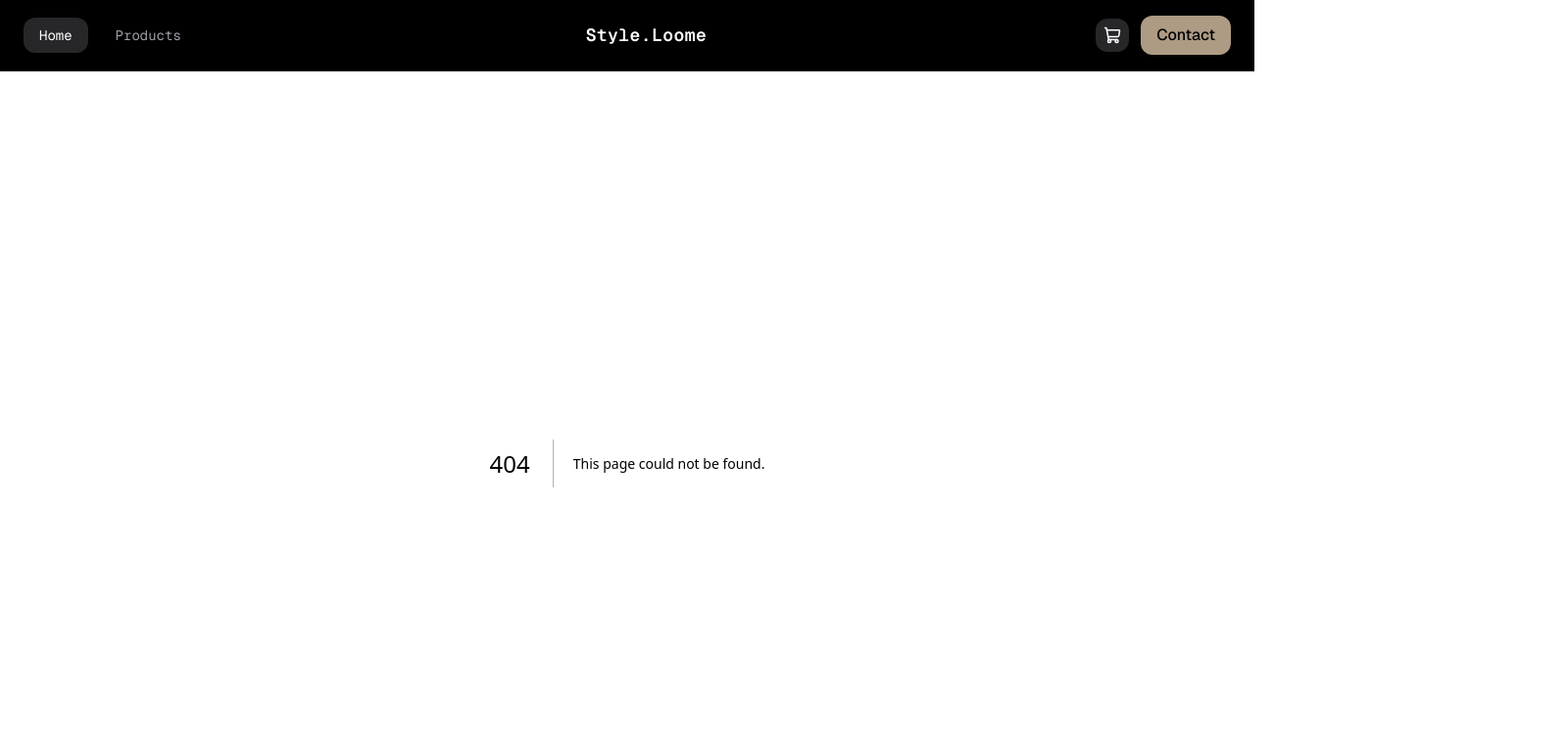
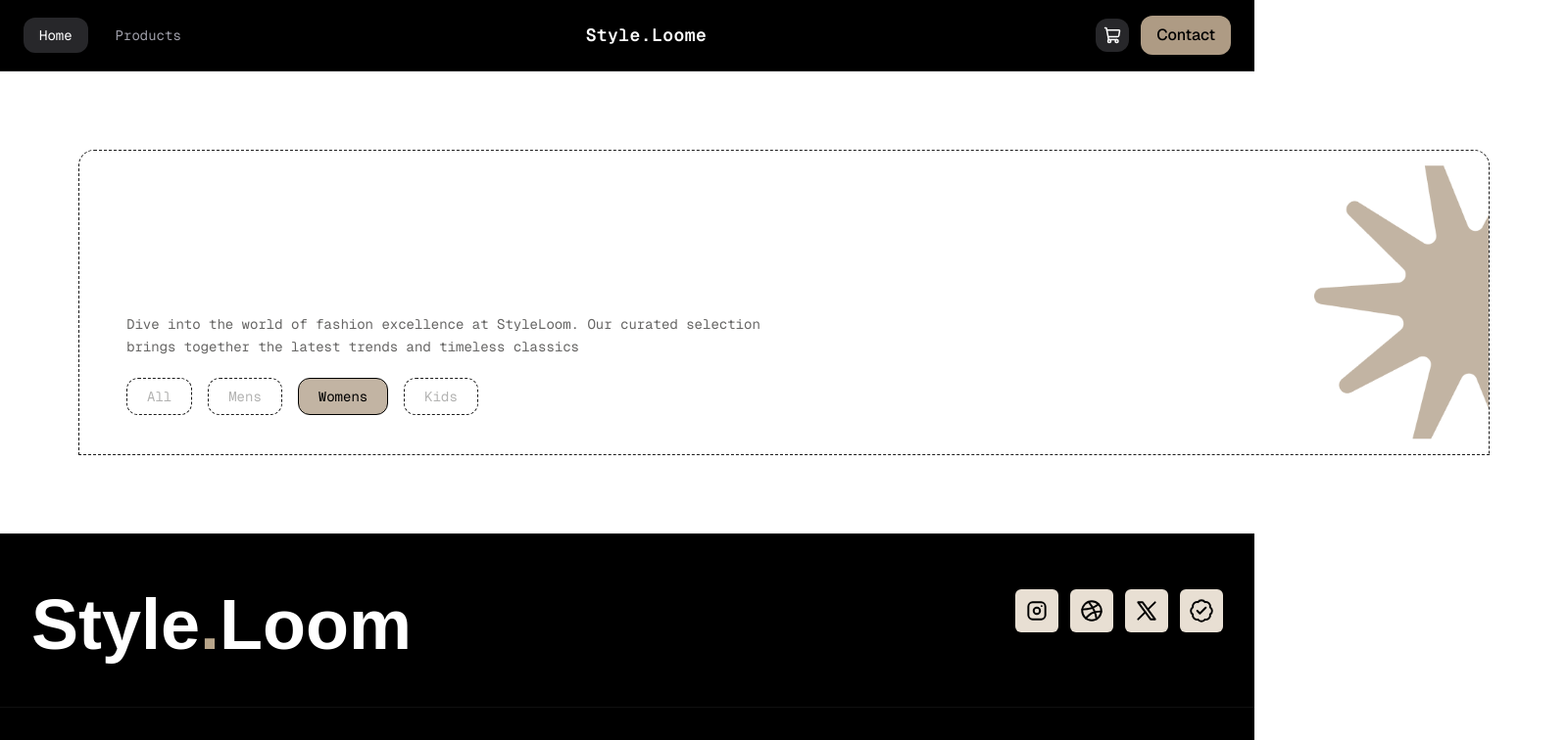
Before and after one commit to m1tywaflow/style-loome, a Next.js app: page /products in a window 1280 px wide. Before the commit this address had no page. Shown: the top 756 px of the page at 98% size, 1600 px wide, since content can reach past the window. Built offline with nearby package versions, Linux system fonts and the light colour scheme.

Commit message:
update
Signed-off-by: Mitya <mitywaflow@gmail.com>

```diff
--- /dev/null
+++ b/src/app/(pages)/products/page.tsx
@@ -0,0 +1,8 @@
+import Explore from "@/src/components/organisms/products/Explore/Explore";
+export default function Products() {
+  return (
+    <>
+      <Explore />
+    </>
+  );
+}
--- /dev/null
+++ b/src/components/organisms/products/Explore/Explore.tsx
@@ -0,0 +1,55 @@
+"use client";
+
+import { useState } from "react";
+import abstractStar from "public/abstract/abstractStar.png";
+import Image from "next/image";
+export default function Explore() {
+  const categories = ["All", "Mens", "Womens", "Kids"];
+  const [active, setActive] = useState("Womens");
+  return (
+    <>
+      <section className="w-[1600px] mx-auto font-mono p-20">
+        <div className="relative overflow-hidden border border-dashed border-[#1C1C1C] min-h-42.5 flex items-center py-10 rounded-t-2xl">
+          <div className="flex flex-col md:flex-row justify-between items-start md:items-center w-full pl-6 md:pl-12">
+            <div className="max-w-6xl md:py-0 z-10">
+              <h1 className="text-white uppercase text-2xl sm:text-3xl md:text-[44px] font-semibold leading-tight tracking-[-0.03em]">
+                Explore the Latest Trends and Timeless Classics
+              </h1>
+              <p className="mt-4 text-[#676665] text-sm  leading-relaxed max-w-2xl">
+                Dive into the world of fashion excellence at StyleLoom. Our
+                curated selection brings together the latest trends and timeless
+                classics
+              </p>
+              <div className="pt-5 flex gap-4">
+                {categories.map((item) => (
+                  <button
+                    key={item}
+                    onClick={() => setActive(item)}
+                    className={`
+            px-5 py-2 text-sm rounded-xl border transition
+            ${
+              active === item
+                ? "bg-[#C2B4A3] text-black "
+                : "text-[#B3B3B2] border-dashed border-[#1C1C1C] hover:text-white"
+            }
+          `}
+                  >
+                    {item}
+                  </button>
+                ))}
+              </div>
+            </div>
+            <div className="absolute right-0 top-1/2 -translate-y-1/2 h-full flex items-center">
+              <Image
+                src={abstractStar}
+                alt="Abstract sun"
+                priority
+                className="h-full w-auto object-contain max-h-70"
+              />
+            </div>
+          </div>
+        </div>
+      </section>
+    </>
+  );
+}
```
